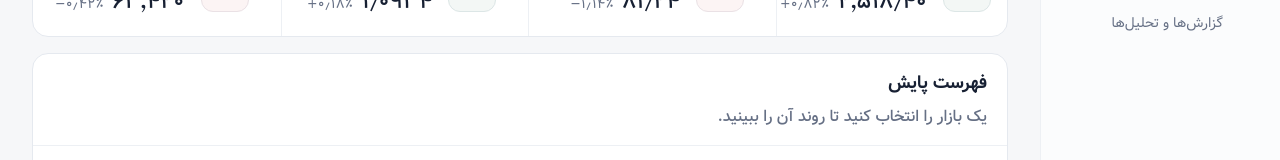
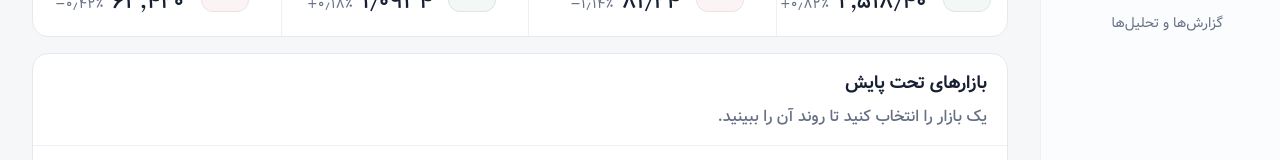
Before and after one commit to MohebaliDesign/Algonet-Didehban-Jahan, a React (Vite) app: page /markets in a window 1280 px wide. Shown: the part 316-476 px from the top of the page. Built offline with nearby package versions, Linux system fonts and the light colour scheme.

Commit message:
copy(modules): apply refined section titles globally

```diff
--- a/src/components/product/ModuleFrame.tsx
+++ b/src/components/product/ModuleFrame.tsx
@@ -16,6 +16,7 @@ import {
 } from '@/components/ui/dropdown-menu'
 import { Separator } from '@/components/ui/separator'
 import { Tooltip, TooltipContent, TooltipTrigger } from '@/components/ui/tooltip'
+import { refineModuleTitle } from '@/localization/moduleTitles'
 import { useProductCopy } from '@/localization/productCopy'
 import type { DataState } from '@/types/domain'
 
@@ -83,10 +84,11 @@ export function ModuleFrame({
   const { openInspector } = useWorkspace()
   const navigate = useNavigate()
   const showState = state !== 'fresh'
+  const displayTitle = refineModuleTitle(title)
 
   const openSources = () =>
     navigate(`/details/module/${encodeURIComponent(id)}?tab=sources`, {
-      state: { kind: 'ai', id, title },
+      state: { kind: 'ai', id, title: displayTitle },
     })
 
   return (
@@ -94,7 +96,7 @@ export function ModuleFrame({
       className={`module-frame module-${size} ${expanded ? 'module-expanded' : ''} ${collapsed ? 'module-collapsed' : ''}`}
       data-module-id={id}
       role="region"
-      aria-label={title}
+      aria-label={displayTitle}
     >
       <CardHeader className="module-header">
         <div className="module-title">
@@ -107,7 +109,7 @@ export function ModuleFrame({
                 <Icon name="menu" size={18} />
               </span>
             )}
-            <h2 title={title}>{title}</h2>
+            <h2 title={displayTitle}>{displayTitle}</h2>
             {showState ? (
               <Badge variant="outline" className={`state-badge state-${state}`}>
                 <i />
@@ -122,7 +124,7 @@ export function ModuleFrame({
           {!editing && (
             <ModuleIconButton
               label={copy.analyze}
-              onClick={() => openInspector({ kind: 'ai', id, title })}
+              onClick={() => openInspector({ kind: 'ai', id, title: displayTitle })}
             >
               <Icon name="document-filter" size={20} />
             </ModuleIconButton>
@@ -145,7 +147,7 @@ export function ModuleFrame({
               <TooltipContent>{copy.more}</TooltipContent>
             </Tooltip>
             <DropdownMenuContent align="end" className="module-menu">
-              <DropdownMenuItem onSelect={() => openInspector({ kind: 'ai', id, title })}>
+              <DropdownMenuItem onSelect={() => openInspector({ kind: 'ai', id, title: displayTitle })}>
                 <Icon name="document-filter" />
                 {copy.analyze}
               </DropdownMenuItem>
```
